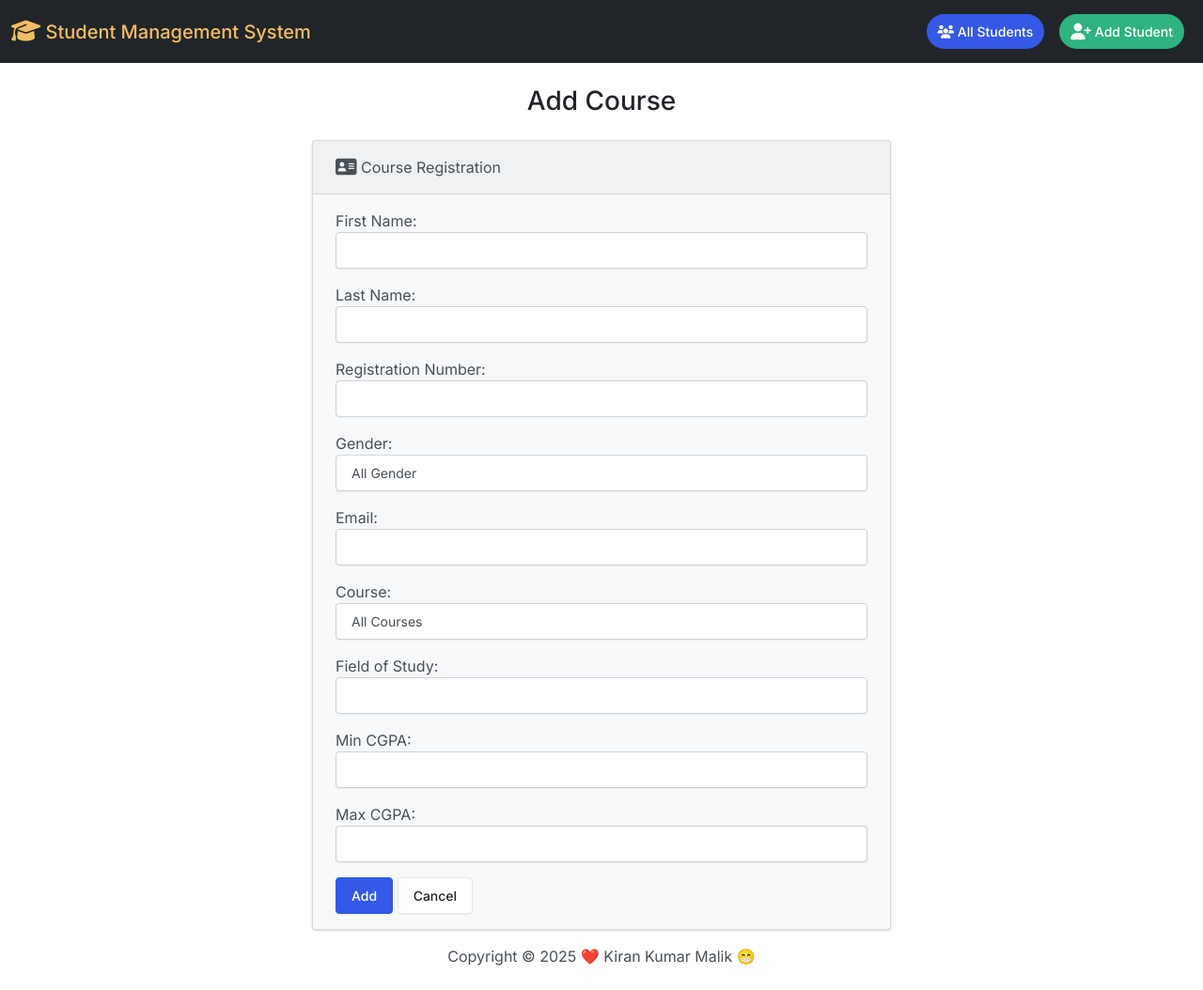
After one commit to KiranKumarMalik/Student-Management-System-CRUD-Operation-in-Django, a Django app: template students/templates/students/add_course.html in a window 1280 px wide. The commit adds this page. Shown: the whole page at 94% size. Run offline with Django 4.2, Linux system fonts and the light colour scheme; the template is opened without the code that fills it: values that come from a table or form of the project are taken from there, others are empty; some libraries are stand-ins or nearby versions.

Commit message:
new changes

```diff
--- /dev/null
+++ b/students/templates/students/add_course.html
@@ -0,0 +1,29 @@
+{% extends "students/base.html" %}
+
+{% block body %}
+  <h3 class="text-center m-4">Add Course</h3>
+  {% if success %}
+    <div class="alert alert-success" role="alert">
+      The new course added successfully.
+      <a href="{% url 'index' %}" class="alert-link">Go to Home Page.</a>
+    </div>
+  {% else %}
+    <div class="row justify-content-center">
+      <div class="col-6">
+        <div class="card bg-light mb-3">
+          <div class="card-header">
+            <i class="fa-solid fa-address-card fa-lg"></i> Course Registration
+          </div>
+          <div class="card-body">
+            <form action="{% url 'add_course' %}" method="POST">
+              {% csrf_token %}
+              {{ form.as_p }}
+              <button type="submit" class="btn btn-primary">Add</button>
+              <a href="{% url 'index' %}" class="btn btn-secondary">Cancel</a>
+            </form>
+          </div>
+        </div>
+      </div>
+    </div>
+  {% endif %}
+{% endblock %}
--- a/students/templates/students/base.html
+++ b/students/templates/students/base.html
@@ -27,7 +27,7 @@
                 <i class="fa-solid fa-user-plus fa-lg"></i> Add Student
               </a>
             </li>
-            <li class="nav-item bg-warning rounded-pill">
+            <!-- <li class="nav-item bg-warning rounded-pill">
               <a class="nav-link text-white" href="{% url 'add' %}">
                 <i class="fa-solid fa-book fa-lg"></i> Add Course
               </a>
@@ -36,7 +36,7 @@
               <a class="nav-link text-white" href="{% url 'add' %}">
                 <i class="fa-solid fa-address-card fa-lg"></i> Add Department
               </a>
-            </li>
+            </li> -->
           </ul>
         </div>
       </div>
```
Also changed, not shown: students/templates/students/add_department.html (added, +29 -0 lines).
